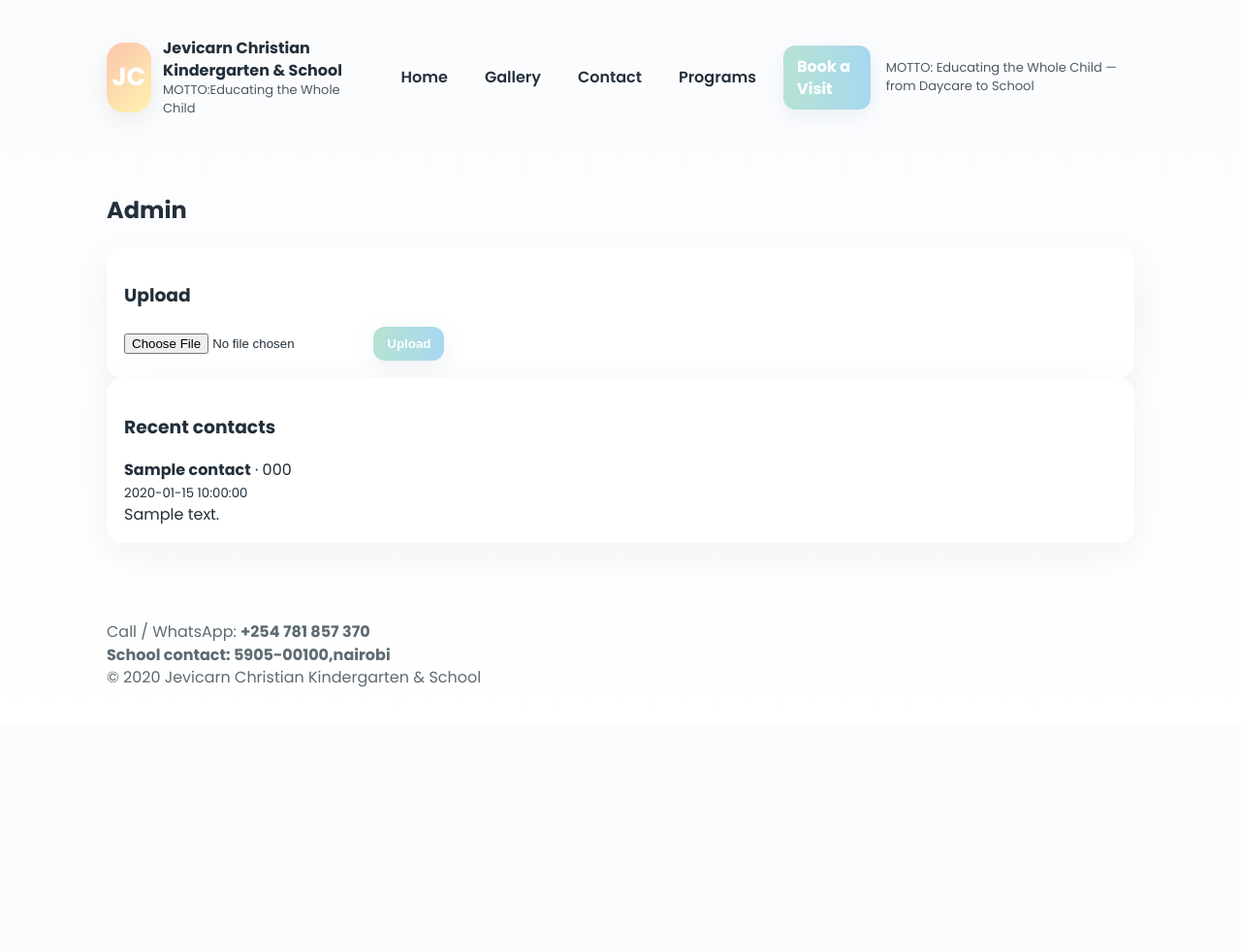
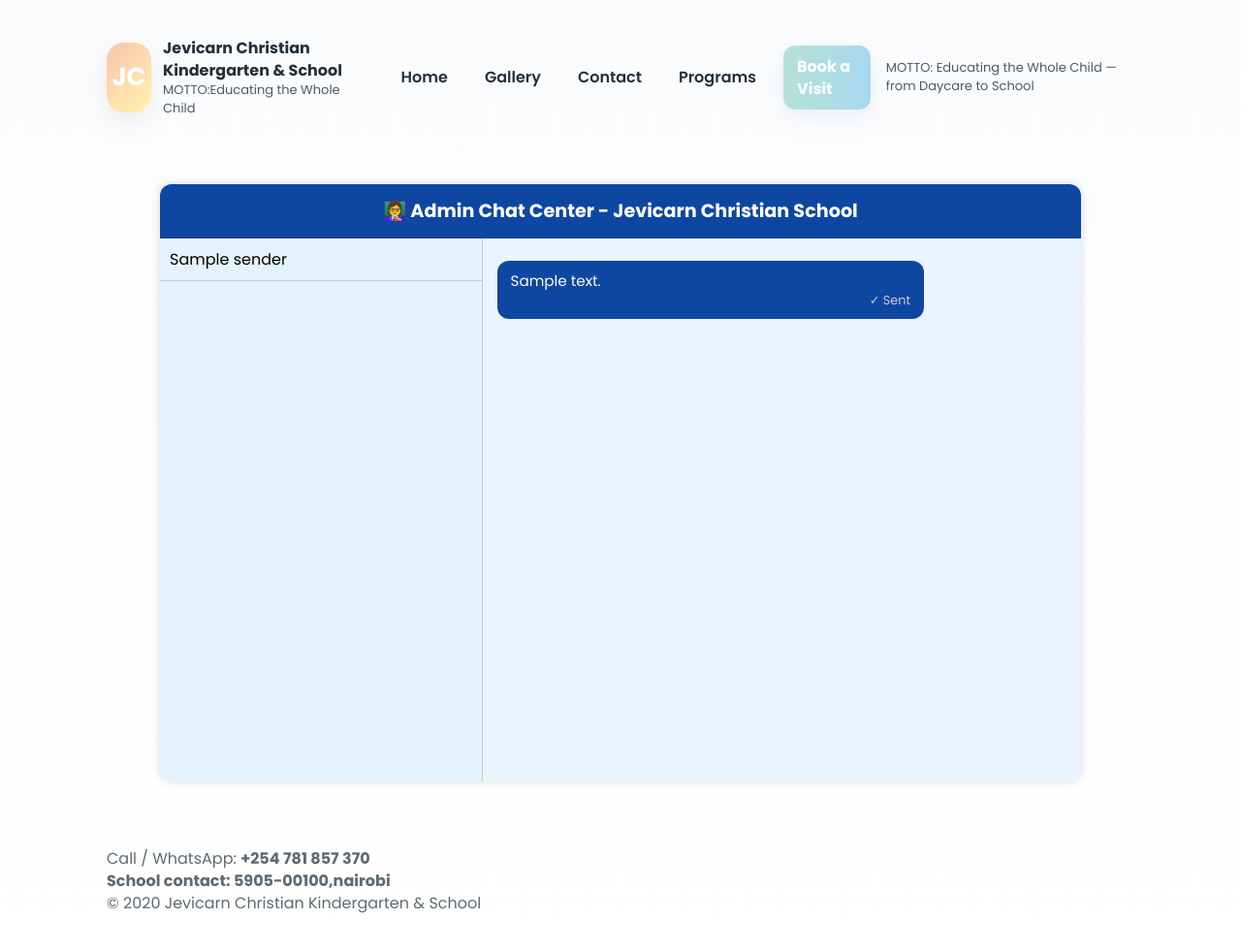
Before and after one commit to JeanPromise/Jevicarn-Christian-School, a Flask app: template templates/admin.html in a window 1280 px wide. Shown: the whole page at 97% size. Before the commit the page ends 709 px from the top, so only its background shows below. Run offline with Flask 3, Linux system fonts and the light colour scheme; the template is opened without the code that fills it: most values are stand-ins (such as "Sample title", 1, 10 or a date in 2020).

Commit message:
Update admin.html

```diff
--- a/templates/admin.html
+++ b/templates/admin.html
@@ -1,26 +1,165 @@
 {% extends 'base.html' %}
 {% block content %}
-  <section class="container admin-grid">
-    <h1>Admin</h1>
-    <div class="card">
-      <h3>Upload</h3>
-      <form action="{{ url_for('upload') }}?auth={{ request.args.get('auth','') }}" method="post" enctype="multipart/form-data">
-        <input type="file" name="photo" accept="image/*">
-        <button class="btn btn-primary" type="submit">Upload</button>
-      </form>
+<style>
+  body {
+    background-color: #f0f8ff;
+  }
+
+  .admin-container {
+    max-width: 950px;
+    margin: 30px auto;
+    background-color: #ffffff;
+    border-radius: 12px;
+    box-shadow: 0 0 10px rgba(0,0,0,0.15);
+    overflow: hidden;
+  }
+
+  .admin-header {
+    background-color: #0d47a1;
+    color: white;
+    text-align: center;
+    padding: 14px;
+    font-size: 1.2em;
+    font-weight: bold;
+  }
+
+  .admin-chat-area {
+    display: flex;
+    height: 70vh;
+  }
+
+  .chat-list {
+    width: 35%;
+    border-right: 1px solid #ccc;
+    overflow-y: auto;
+    background-color: #e3f2fd;
+  }
+
+  .chat-list-item {
+    padding: 10px;
+    border-bottom: 1px solid #c5cae9;
+    cursor: pointer;
+  }
+
+  .chat-list-item:hover {
+    background-color: #bbdefb;
+  }
+
+  .chat-list-item.active {
+    background-color: #90caf9;
+  }
+
+  .chat-box {
+    flex: 1;
+    display: flex;
+    flex-direction: column;
+    background-color: #eaf4ff;
+  }
+
+  .messages {
+    flex: 1;
+    overflow-y: auto;
+    padding: 15px;
+  }
+
+  .message {
+    max-width: 75%;
+    margin: 8px 0;
+    padding: 10px 14px;
+    border-radius: 12px;
+    font-size: 0.95rem;
+  }
+
+  .user-msg {
+    background-color: #0288d1;
+    color: white;
+    margin-left: auto;
+  }
+
+  .admin-msg {
+    background-color: #0d47a1;
+    color: white;
+    align-self: flex-start;
+  }
+
+  .status {
+    font-size: 0.8rem;
+    color: #ccc;
+    text-align: right;
+  }
+
+  .reply-form {
+    padding: 10px;
+    background-color: white;
+    border-top: 1px solid #ddd;
+    display: flex;
+    gap: 10px;
+    align-items: center;
+  }
+
+  .reply-form input[type="text"] {
+    flex: 1;
+    border-radius: 20px;
+    border: 1px solid #ccc;
+    padding: 8px 14px;
+    outline: none;
+  }
+
+  .reply-form button {
+    background-color: #0d47a1;
+    color: white;
+    border: none;
+    border-radius: 50%;
+    width: 45px;
+    height: 45px;
+    cursor: pointer;
+  }
+
+  .reply-form button:hover {
+    background-color: #08306b;
+  }
+</style>
+
+<section class="admin-container">
+  <div class="admin-header">
+    👩‍🏫 Admin Chat Center - Jevicarn Christian School
+  </div>
+
+  <div class="admin-chat-area">
+    <div class="chat-list">
+      {% for sender in senders %}
+        <div class="chat-list-item {% if sender == active_sender %}active{% endif %}">
+          <a href="{{ url_for('admin', auth=request.args.get('auth'), sender=sender) }}" style="text-decoration:none; color:black;">
+            {{ sender }}
+          </a>
+        </div>
+      {% else %}
+        <div style="padding:10px;color:#555;">No messages yet.</div>
+      {% endfor %}
     </div>
 
-    <div class="card">
-      <h3>Recent contacts</h3>
-      {% for c in contacts %}
-        <div class="contact-item">
-          <strong>{{ c['name'] }}</strong> · {{ c['phone'] }}<br>
-          <small>{{ c['created_at'] }}</small>
-          <div>{{ c['message'] }}</div>
-        </div>
-      {% else %}
-        <p>No messages yet.</p>
-      {% endfor %}
+    <div class="chat-box">
+      <div class="messages">
+        {% for msg in chat_messages %}
+          <div class="message {{ 'user-msg' if msg.sender == 'user' else 'admin-msg' }}">
+            {{ msg.text }}
+            {% if msg.filename %}
+              <div><a href="{{ url_for('uploaded_file', filename=msg.filename) }}" target="_blank" style="color:#fff;text-decoration:underline;">📎 Attachment</a></div>
+            {% endif %}
+            <div class="status">{{ 'Seen' if msg.seen else '✓ Sent' }}</div>
+          </div>
+        {% else %}
+          <div style="text-align:center; color:#555;">Select a chat to view messages.</div>
+        {% endfor %}
+      </div>
+
+      {% if active_sender %}
+      <form method="POST" action="{{ url_for('admin_reply', sender=active_sender) }}?auth={{ request.args.get('auth','') }}" class="reply-form">
+        <input type="text" name="text" placeholder="Type your reply..." required>
+        <button title="Send Reply">📤</button>
+      </form>
+      {% endif %}
     </div>
-  </section>
+  </div>
+</section>
 {% endblock %}
```
